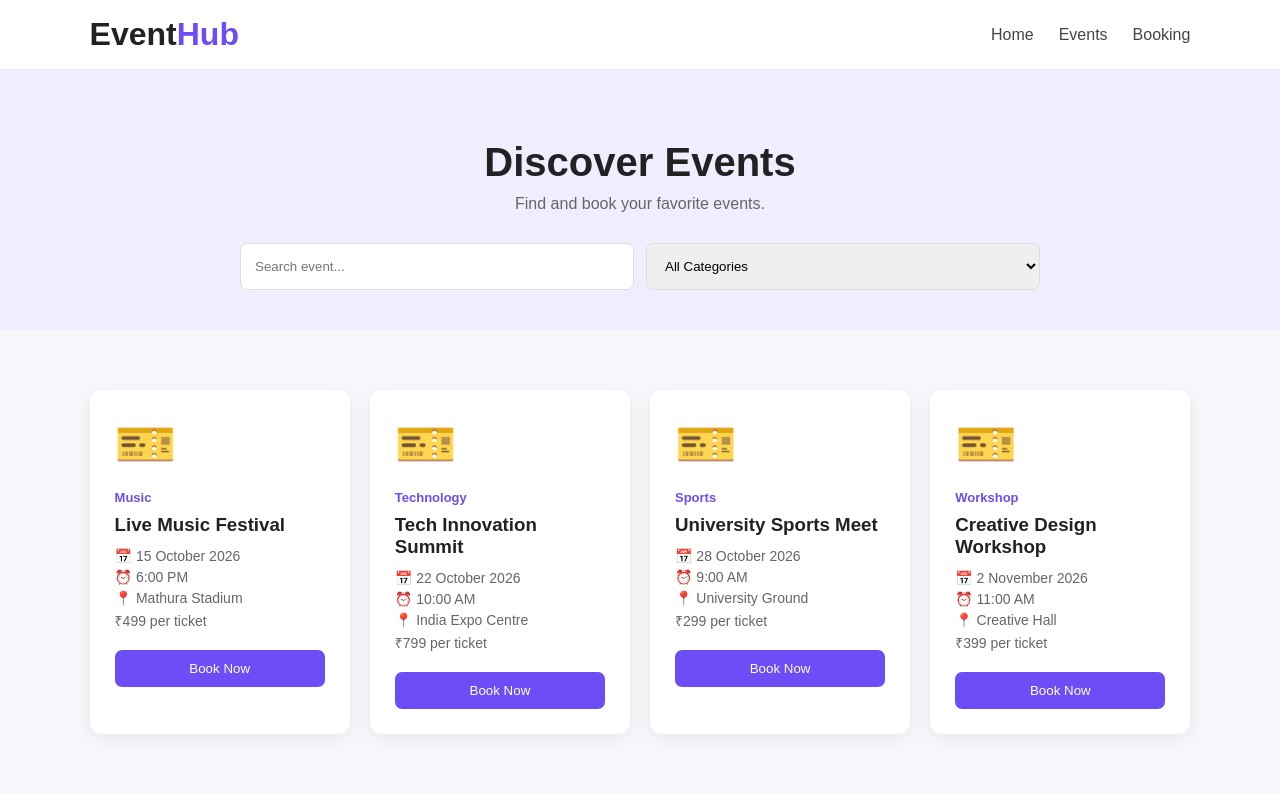
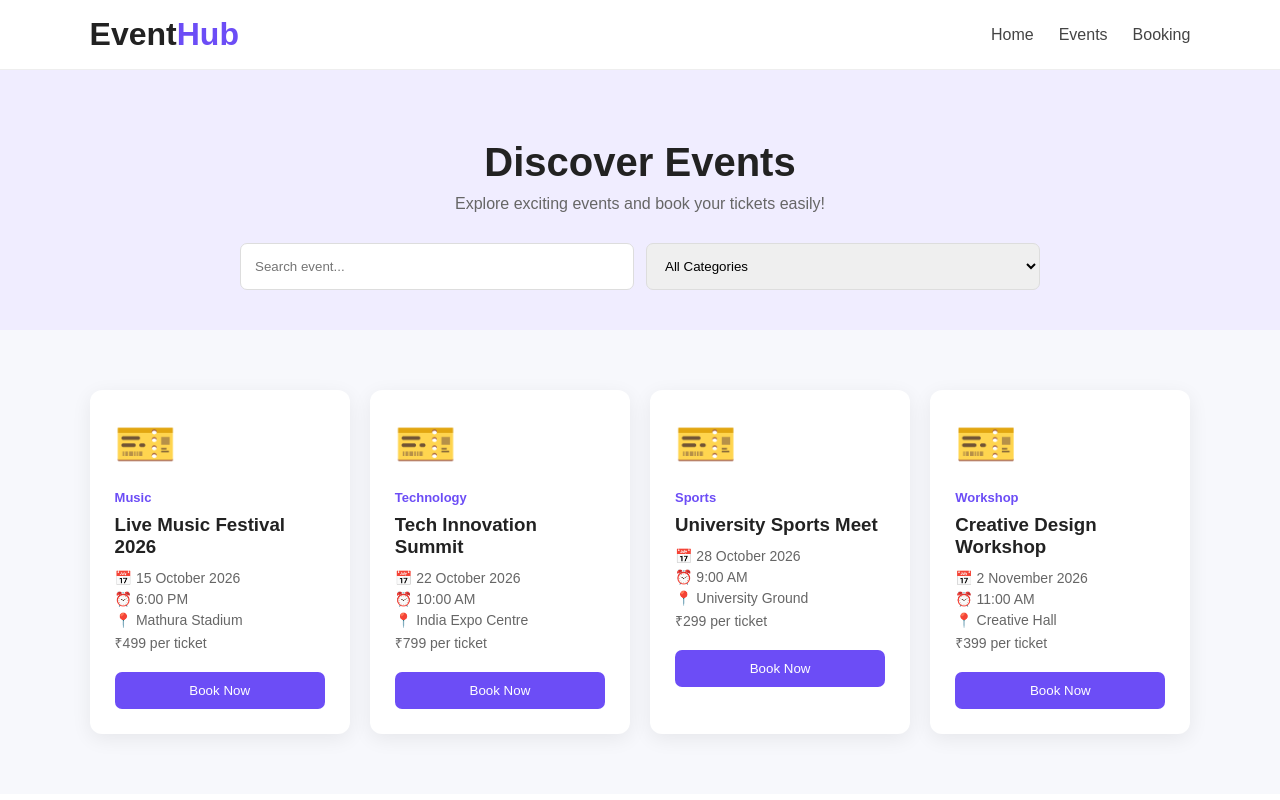
Before and after one commit to piyushgautam2052007-art/Event-Management-Ticket-Booking-Platform, a plain HTML site: page events/events.html in a window 1280 px wide. Shown: the top 800 px of the page. Drawn offline with Linux system fonts and the light colour scheme.

Commit message:
Updated event data and HTML structure

```diff
--- a/events/events.html
+++ b/events/events.html
@@ -1,3 +1,4 @@
+
 <!DOCTYPE html>
 <html lang="en">
 <head>
@@ -20,7 +21,7 @@
 
     <section class="top-section">
         <h2>Discover Events</h2>
-        <p>Find and book your favorite events.</p>
+        <p>Explore exciting events and book your tickets easily!</p>
 
         <div class="filters">
             <input
--- a/events/events.json
+++ b/events/events.json
@@ -1,7 +1,7 @@
 [
     {
         "id": 1,
-        "name": "Live Music Festival",
+        "name": "Live Music Festival 2026",
         "category": "Music",
         "date": "15 October 2026",
         "time": "6:00 PM",
```
